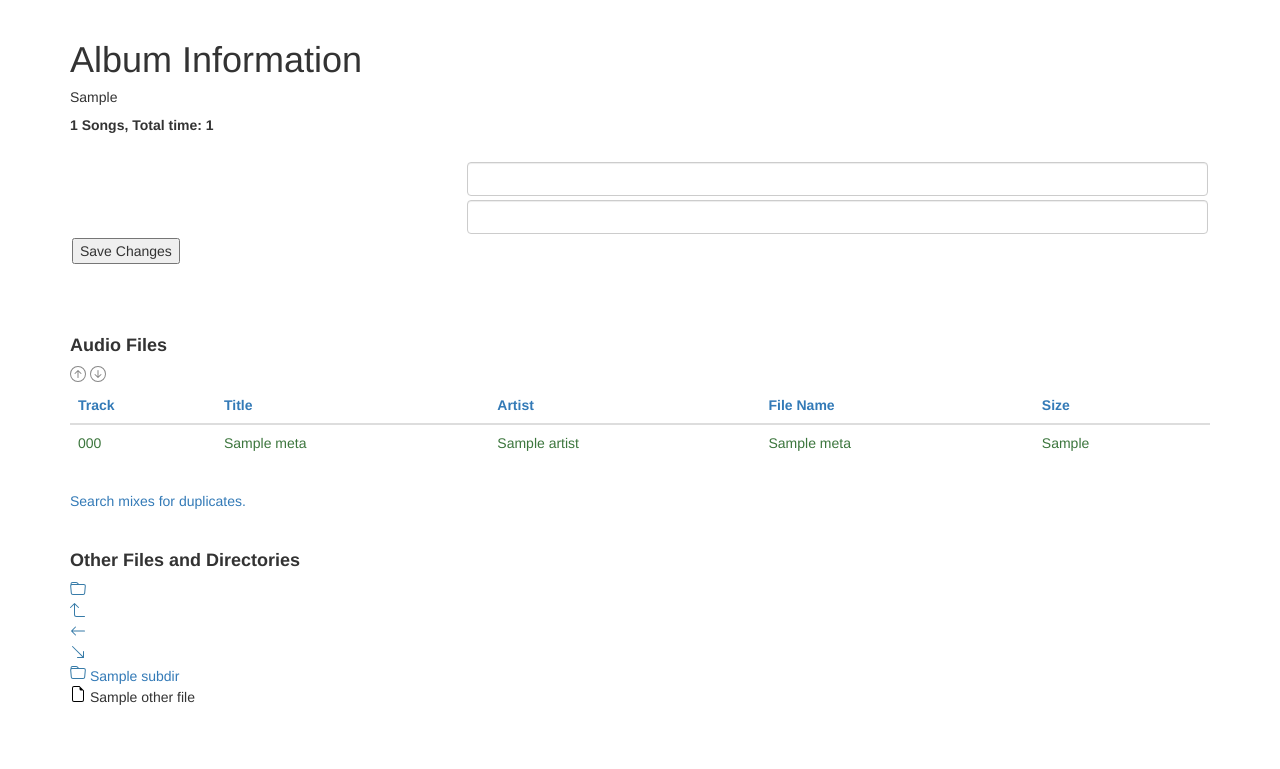
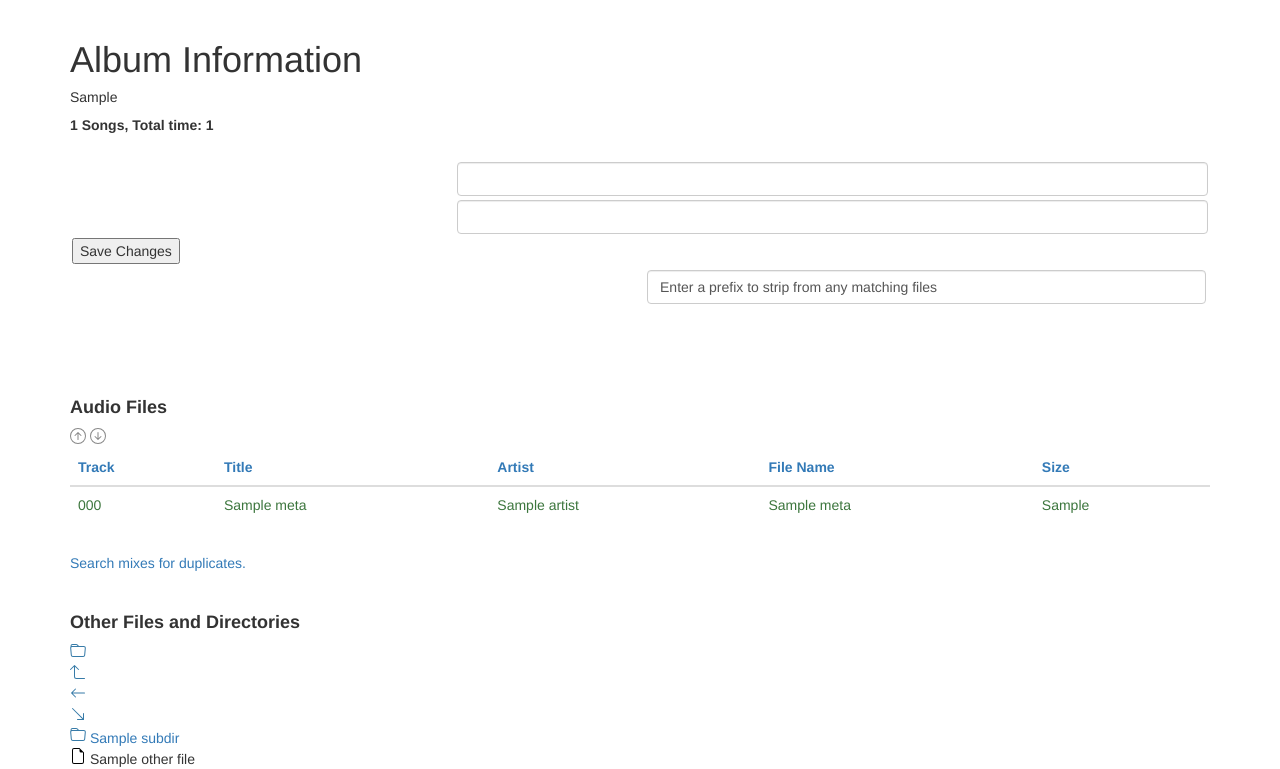
Before and after one commit to jjsutula/phile-tag, a Flask app: template app/templates/files.html in a window 1280 px wide. Shown: the part 102-871 px from the top of the page. Before the commit the page ends 807 px from the top, so only its background shows below. Run offline with Flask 2, Linux system fonts and the light colour scheme; the template is opened without the code that fills it: values that come from a table or form of the project are taken from there, most other values are stand-ins (such as "Sample title", 1, 10 or a date in 2020); form fields are guessed from the names that the template uses; some libraries are stand-ins or nearby versions.

Commit message:
Allow user to strip off a common prefix for multiple songs in the directory

```diff
--- a/app/main/forms.py
+++ b/app/main/forms.py
@@ -16,6 +16,7 @@ class AlbumInfoForm(FlaskForm):
     album_name = StringField(u'Album Name', validators=[DataRequired()])
     album_artist = StringField(u'Album Artist', validators=[DataRequired()])
     normalize_file_names = BooleanField(u'Strip Leading Song Number From File Names')
+    strip_file_prefix = StringField(u'Strip Common File Prefix')
     submit = SubmitField(u'Apply to All Songs')
 
 class SearchForm(FlaskForm):
--- a/app/main/routes.py
+++ b/app/main/routes.py
@@ -274,7 +274,8 @@ def album_info():
     form = AlbumInfoForm()
     if form.validate_on_submit():
         metaSearcher = MetaSearcher
-        message = metaSearcher.changeAlbumInfo(dir_path, form.album_name.data, form.album_artist.data, form.normalize_file_names.data)
+        message = metaSearcher.changeAlbumInfo(dir_path, form.album_name.data, form.album_artist.data,
+        form.normalize_file_names.data, form.strip_file_prefix.data)
         if message != '':
             flash(message)
     return redirect(url_for('main.files'))
--- a/app/templates/files.html
+++ b/app/templates/files.html
@@ -36,9 +36,31 @@
               {{ form.submit() }}
             </td>
             <td>
+              <div>
               {{ form.normalize_file_names }}
               <label class="control-label  col-lg-2" for="normalize_file_names">{{ form.normalize_file_names.label }}</label>
+            </div>
             </td>
+          </tr>
+          <tr>
+            <div class="form-group  required">
+              <td>
+              </td>
+              <td class="col-lg-auto">
+                <table class="table table-borderless">
+                  <tbody>
+                    <tr>
+                        <td class="col-lg-3">
+                          <label for="strip_file_prefix">{{ form.strip_file_prefix.label }}</label>
+                        </td>
+                        <td class="col-lg-auto">
+                          <input class="form-control" id="strip_file_prefix" name="strip_file_prefix" type="text" value="Enter a prefix to strip from any matching files">
+                        </td>
+                    </tr>
+                  </tbody>
+                </table>
+              </td>
+            </div>
           </tr>
         </tbody>
       </table>
```
Also changed, not shown: app/utils/metaSearcher.py (+8 -1 lines).
